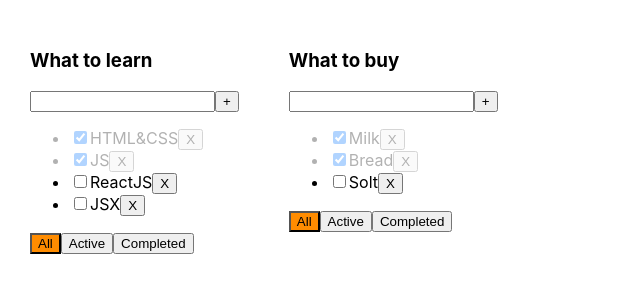
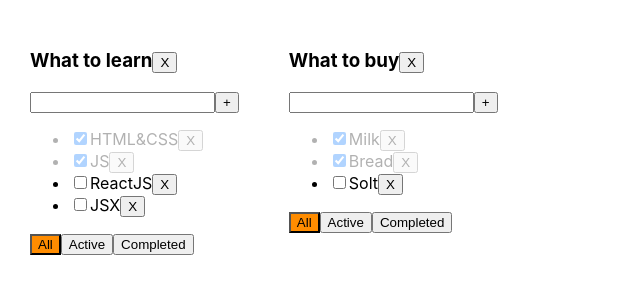
Before and after one commit to KobraMik/todolistAgain, a React (Create React App) app: page / in a window 1280 px wide. Shown: the top 300 px of the page, without its empty margins (0-640 px from the left). Built offline with nearby package versions, Linux system fonts and the light colour scheme.

Commit message:
added changes 7

```diff
--- a/src/App.tsx
+++ b/src/App.tsx
@@ -1,6 +1,6 @@
 import React, {useState} from 'react';
 import './App.css';
-import {Todolist} from './Todolist';
+import {Todolist, TaskType} from './Todolist';
 import {v1} from 'uuid';
 
 export type filterType = "All" | "Active" | "Completed"
@@ -8,6 +8,9 @@ export type TodolistsType = {
     id: string
     title: string
     filter: filterType
+}
+export type TasksStateType = {
+    [key: string] : Array<TaskType>
 }
 
 function App() {
@@ -28,7 +31,7 @@ function App() {
         {id: todolistID2, title: "What to buy", filter: "All"},
     ])
 
-    let [tasks, setTasks] = useState({
+    let [tasks, setTasks] = useState<TasksStateType>({
         [todolistID1]: [
             {id: v1(), title: "HTML&CSS", isDone: true},
             {id: v1(), title: "JS", isDone: true},
@@ -54,7 +57,7 @@ function App() {
 
     function removeTask(id: string, todolistID: string) {
         let todolistTasks = tasks[todolistID]
-        tasks[todolistID] = todolistTasks.filter(t=>t.id!== id);
+        tasks[todolistID] = todolistTasks.filter(t => t.id !== id);
         setTasks({...tasks})
     }
 
@@ -69,6 +72,13 @@ function App() {
         <div className="App">
             {
                 todolists.map(tl => {
+
+                    function deleteTodolist(todolistID: string) {
+                        setTodolists(todolists.filter(tl => tl.id !== todolistID))
+                        delete tasks[todolistID]
+                        setTasks({...tasks})
+                    }
+
                     let allTodolistTasks = tasks[tl.id];
                     let taskForTodolist = allTodolistTasks;
 
@@ -79,6 +89,7 @@ function App() {
                     if (tl.filter === 'Completed') {
                         taskForTodolist = allTodolistTasks.filter(f => f.isDone)
                     }
+
                     return <Todolist
                         key={tl.id}
                         id={tl.id}
@@ -89,6 +100,7 @@ function App() {
                         addTask={addTask}
                         changeCheked={changeCheked}
                         activeFilter={tl.filter}
+                        deleteTodolist={deleteTodolist}
                     />
                 })
             }
--- a/src/Todolist.tsx
+++ b/src/Todolist.tsx
@@ -2,7 +2,7 @@ import React, {useState} from 'react';
 import {filterType} from "./App";
 import './App.css';
 
-type TaskType = {
+export type TaskType = {
     id: string
     title: string
     isDone: boolean
@@ -17,9 +17,20 @@ type PropsType = {
     changeCheked: (id: string, isDone: boolean, todolistID: string) => void
     activeFilter: filterType
     id: string
+    deleteTodolist: (id: string) => void
 }
 
-export function Todolist({title, tasks, removeTask, changeFilter, addTask, changeCheked, activeFilter, ...props}: PropsType) {
+export function Todolist({
+                             title,
+                             tasks,
+                             removeTask,
+                             changeFilter,
+                             addTask,
+                             changeCheked,
+                             activeFilter,
+                             deleteTodolist,
+                             ...props
+                         }: PropsType) {
     let [error, setError] = useState<string | null>(null)
 
     function filterTask(value: filterType, todolistID: string) {
@@ -53,7 +64,12 @@ export function Todolist({title, tasks, removeTask, changeFilter, addTask, chang
     }
 
     return <div>
-        <h3>{title}</h3>
+        <h3>{title}
+            <button onClick={() => {
+                deleteTodolist(props.id)
+            }}>X
+            </button>
+        </h3>
         <div>
             <input className={error ? "error" : ""}
                    value={titleInput}
@@ -89,7 +105,8 @@ export function Todolist({title, tasks, removeTask, changeFilter, addTask, chang
 
         </ul>
         <div>
-            <button className={activeFilter === "All" ? "activeFilter" : ""} onClick={() => filterTask("All", props.id)}>All
+            <button className={activeFilter === "All" ? "activeFilter" : ""}
+                    onClick={() => filterTask("All", props.id)}>All
             </button>
             <button className={activeFilter === "Active" ? "activeFilter" : ""}
                     onClick={() => {
```
